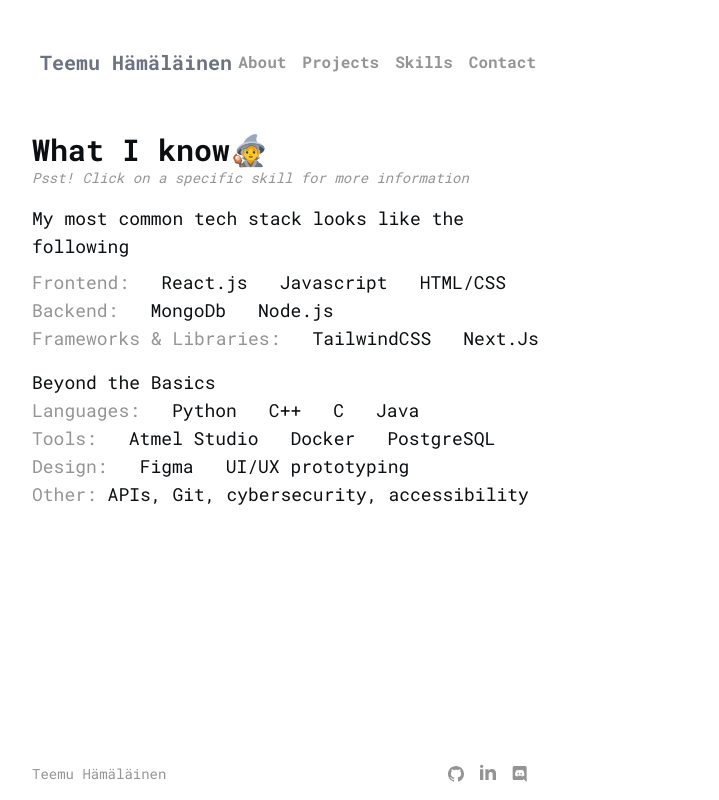
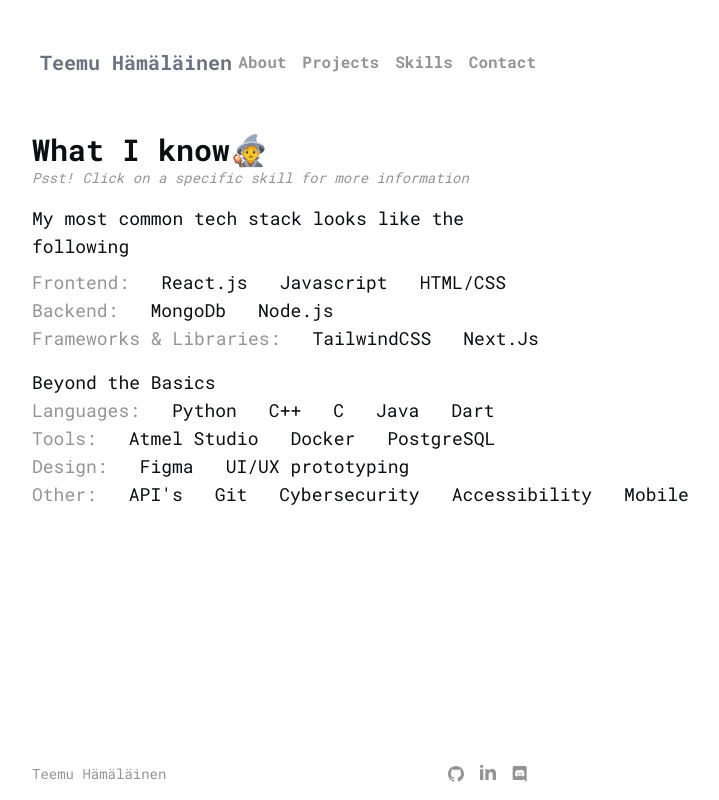
Before and after one commit to temevh/minimalisticPort, a Next.js app: page /skills in a window 1280 px wide. Shown: the whole page, without its empty margins (352-1071 px from the left). Built offline with nearby package versions, Linux system fonts and the light colour scheme.

Commit message:
finished skills

```diff
--- a/src/app/skills/components/Other.jsx
+++ b/src/app/skills/components/Other.jsx
@@ -80,12 +80,16 @@
         },
       ],
     },
+    {
+      name: "Dart",
+      desc: "I have used Dart on a few different occasions to create some mobile apps. I like to component structure of Dart/Flutter, and feel that it's a breath of fresh air, when compared to React Native for example.",
+    },
   ];
 
   const Tools = [
     {
       name: "Atmel Studio",
-      desc: "I have utilized Atmel Studio to develop embedded systems in C. It’s my preferred platform due to its use of near-native C, which offers greater flexibility compared to other platforms like the Arduino IDE.",
+      desc: "I have utilized Atmel Studio to develop embedded systems in C. It's my preferred platform due to its use of near-native C, which offers greater flexibility compared to other platforms like the Arduino IDE.",
     },
     {
       name: "Docker",
@@ -105,6 +109,29 @@
     {
       name: "UI/UX prototyping",
       desc: "Before doing any designs with Figma I like to do some basic wireframe sketches with pen and paper. I often also think about the interactions of different components in this stage, and refine them in Figma.",
+    },
+  ];
+
+  const Other = [
+    {
+      name: "API's",
+      desc: "I regularly use API's in my projects and have created some myself for different projects. I try to incorporate API usage as much as possible, mainly to reduce repetition.",
+    },
+    {
+      name: "Git",
+      desc: "I use Git as my version management and have gotten to know the usage of it pretty well. Sometimes I use the GUI for merge conflicts etc, but mostly I get stuff done with just the terminal.",
+    },
+    {
+      name: "Cybersecurity",
+      desc: "I am interested in cybersecurity, and have spent some time learning it in school and outside of school. I managed to get to top 3% globally in tryhackme.com and have done some CTF's in HackTheBox. I try to stay up-to-date with the current cybersecurity principles and with the latest related news.",
+    },
+    {
+      name: "Accessibility",
+      desc: "Lately I have started to put more thought into the accessibility of my applications and projects. I try to find the fine line between usability and functionality.",
+    },
+    {
+      name: "Mobile",
+      desc: "I have developed mobile apps and functionalities with Dart and React Native mainly, but have done a few small modules with Kotlin. I like mobile development, especially when the stars align and I don't get any gradle/SDK/Java/Android errors...",
     },
   ];
 
@@ -147,10 +174,18 @@
           </span>
         ))}
       </div>
-      <p className="text-lg">
-        <span className="text-lg text-graytext">Other:</span> APIs, Git,
-        cybersecurity, accessibility
-      </p>
+      <div className="flex flex-row gap-8">
+        <span className="text-lg text-graytext">Other:</span>
+        {Other.map((tool) => (
+          <span
+            className="hover:text-graytext hover:cursor-pointer"
+            onClick={() => openModal(tool)}
+            key={tool.name}
+          >
+            <p className="text-lg">{tool.name}</p>
+          </span>
+        ))}
+      </div>
     </div>
   );
 };
```
